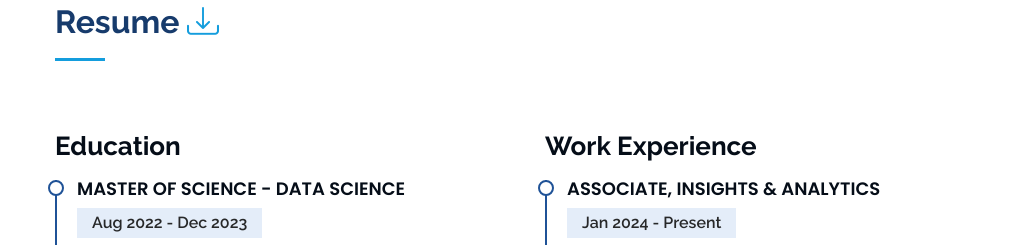
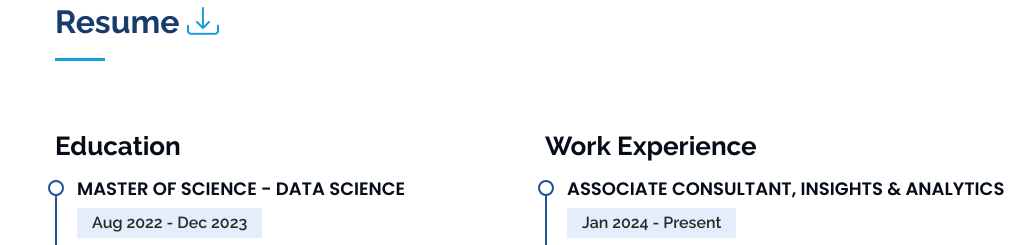
Before and after one commit to harshaltalele21/Portfolio_Webiste, a plain HTML site: page index.html in a window 1280 px wide. Shown: the part 2034-2279 px from the top of the page, without its empty margins (257-1280 px from the left). Drawn offline with nearby package versions, Linux system fonts and the light colour scheme.

Commit message:
Update BM designation

```diff
--- a/index.html
+++ b/index.html
@@ -337,7 +337,7 @@
               </ul>
             </div> -->
             <div class="resume-item">
-              <h4>Associate, Insights & Analytics</h4>
+              <h4>Associate Consultant, Insights & Analytics</h4>
               <h5>Jan 2024 - Present</h5>
               <p><em>Blue Matter Consulting</em></p>
               <ul>
```
